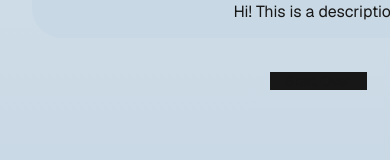
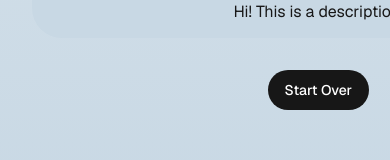
Before and after one commit to harshith-jayadeva/kumon-kids, a Next.js app: page /matches in a window 390 px wide. Shown: the part 1668-1828 px from the top of the page. Built offline with nearby package versions, Linux system fonts and the light colour scheme.

Commit message:
changed class name to button

```diff
--- a/src/app/matches/page.js
+++ b/src/app/matches/page.js
@@ -8,7 +8,7 @@ export default function Home() {
       <main className={styles.main}>
         <h1>Matches</h1>
 
-        <div className={styles.ctas}>
+        <div className={styles.button}>
           <div className={styles.mContainer}>
             <div className={styles.mItem}>
               <img src="/match1.jpg" alt="Image" className={styles.matchImage} />
@@ -40,7 +40,7 @@ export default function Home() {
           </div>
         </div>
 
-        <div className={styles.ctas}>
+        <div className={styles.button}>
           <Link href="./" className={styles.primary}>
             Start Over
           </Link>
--- a/src/app/page.module.css
+++ b/src/app/page.module.css
@@ -258,11 +258,11 @@ a.secondary {
     text-align: center;
   }
 
-  .ctas {
+  .button {
     flex-direction: column;
   }
 
-  .ctas a {
+  .button a {
     font-size: 14px;
     height: 40px;
     padding: 0 16px;
--- a/src/app/upload/page.js
+++ b/src/app/upload/page.js
@@ -25,7 +25,7 @@ export default function Home() {
           }}
         </CldUploadWidget>
         <h1>{url}</h1>
-        <div className={styles.ctas}>
+        <div className={styles.button}>
           <Link href="/matches" className={styles.primary}>
             <Image
               className={styles.globe}
```
